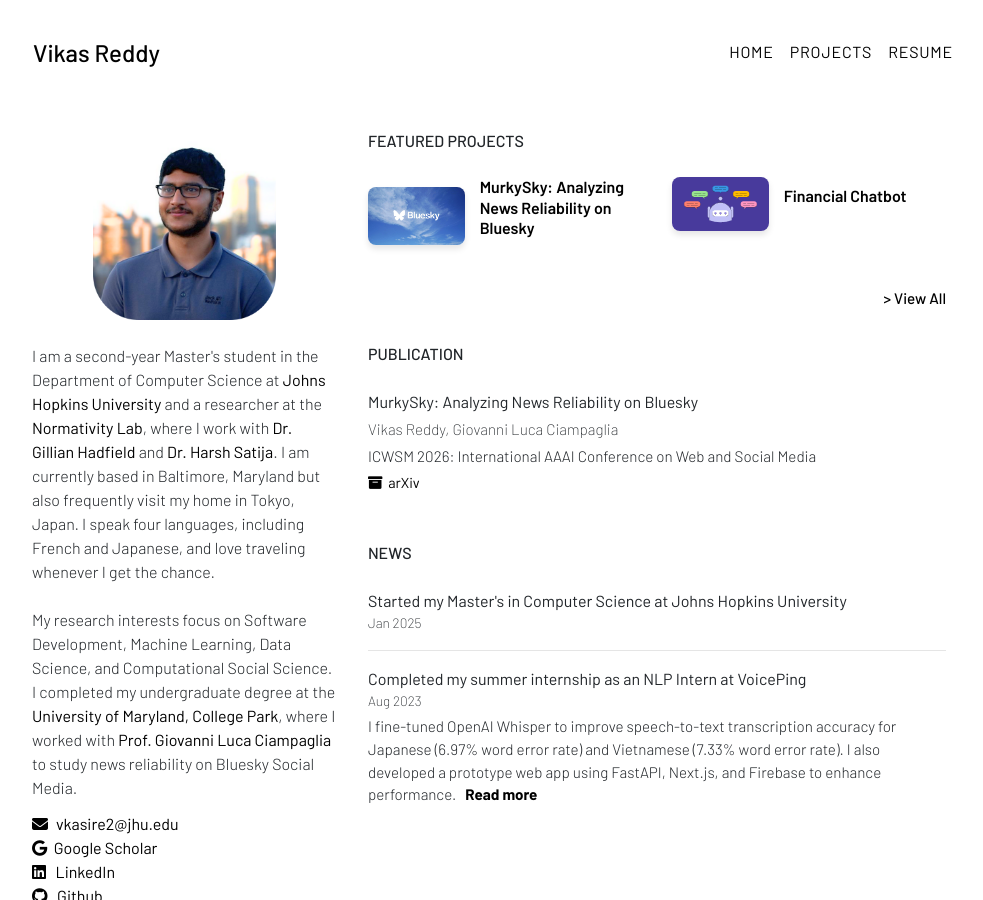
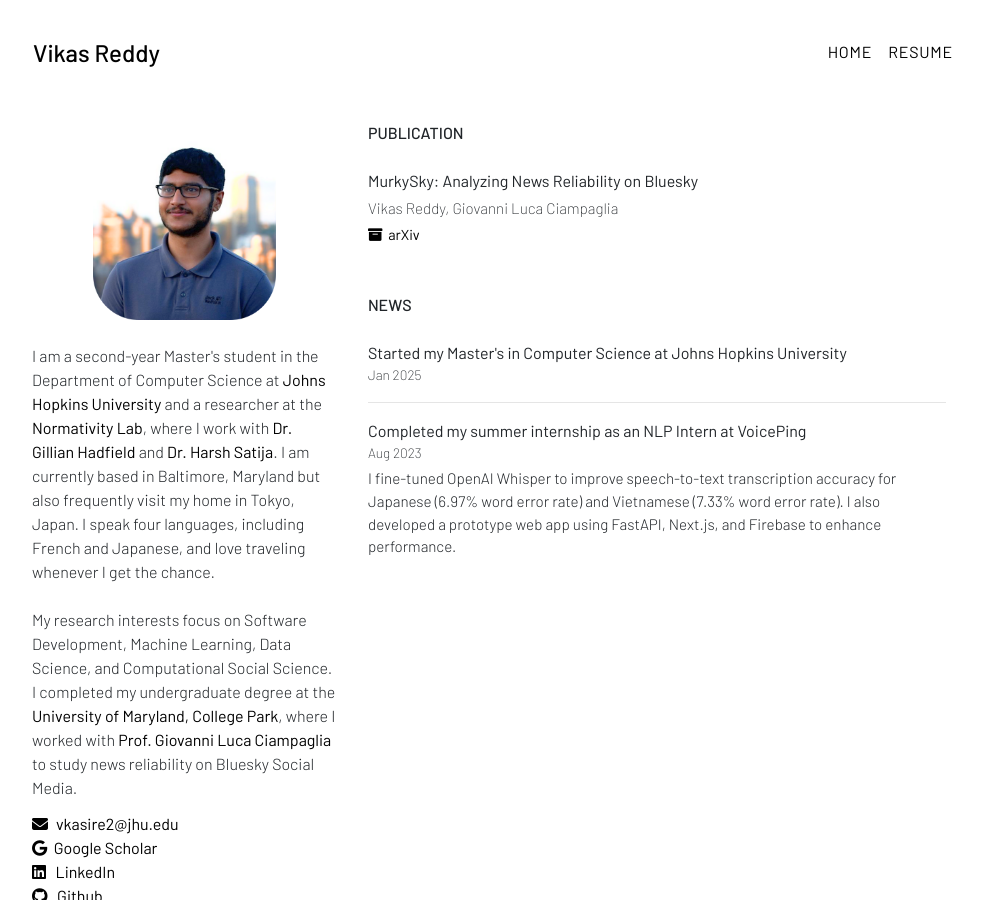
Before and after one commit to vikasreddy85/vikasreddy85.github.io, a Jekyll site: the page built from index.html, in a window 1280 px wide and 900 px high. Shown: the whole window, without its empty margins (143-1126 px from the left). Built offline with Jekyll 4.4.1, drawn with Linux system fonts in a browser that asks for light colours; nearby versions of some CDN libraries; some web fonts are replaced; library files that are not in the unit come from our copies.

Commit message:
feat: updated main page with projects

```diff
--- a/Gemfile
+++ b/Gemfile
@@ -5,3 +5,4 @@
 
 gem "jekyll", ENV["JEKYLL_VERSION"] if ENV["JEKYLL_VERSION"]
 gem "kramdown-parser-gfm" if ENV["JEKYLL_VERSION"] == "~> 3.9"
+gem "webrick", "~> 1.9"
--- a/_data/news.yml
+++ b/_data/news.yml
@@ -3,4 +3,4 @@
     date: "Jan 2025"
   - title: "Completed my summer internship as an NLP Intern at VoicePing"
     date: "Aug 2023"
-    description: "I fine-tuned OpenAI Whisper to improve speech-to-text transcription accuracy for Japanese (6.97% word error rate) and Vietnamese (7.33% word error rate). I also developed a prototype web app using FastAPI, Next.js, and Firebase to enhance performance. &nbsp; <a href='https://docs.voice-ping.com/voiceping-corporation-company-profile/august-2023-fine-tuning-asr-models-for-japanese-and-vietnamese-by-using-openai-whisper-and-azure-speech-studio' style='font-weight: bold; color: #8a8a8a;'>Read more</a>"
+    description: "I fine-tuned OpenAI Whisper to improve speech-to-text transcription accuracy for Japanese (6.97% word error rate) and Vietnamese (7.33% word error rate). I also developed a prototype web app using FastAPI, Next.js, and Firebase to enhance performance."
--- a/_data/publication.yml
+++ b/_data/publication.yml
@@ -3,8 +3,8 @@
     authors:
       - Vikas Reddy
       - Giovanni Luca Ciampaglia
-    venue_short: "ICWSM 2026"
-    venue_long: "International AAAI Conference on Web and Social Media"
+    # venue_short: "ICWSM 2025"
+    # venue_long: "International AAAI Conference on Web and Social Media"
     arxiv: "https://arxiv.org/abs/2501.10557"
     website: "https://csdl.umd.edu/murkysky/"
     api: "https://rapidapi.com/csdl-umd-csdl-umd-default/api/murkysky-api"
--- a/_includes/header.html
+++ b/_includes/header.html
@@ -12,9 +12,9 @@
           <li class="nav-item">
             <a class="nav-link " aria-current="page" href="/">Home</a>
           </li>
-          <li class="nav-item">
+          <!-- <li class="nav-item">
             <a class="nav-link {% if page.url contains 'project' %} active {% endif %}" aria-current="page" href="/project">Projects</a>
-          </li>
+          </li> -->
           <!-- <li class="nav-item">
             <a class="nav-link {% if page.url contains 'publication' %} active {% endif %}" aria-current="page" href="/publication">Publication</a>
           </li> -->
--- a/index.html
+++ b/index.html
@@ -48,10 +48,10 @@
             </div>
         </div>
         <div class="col-12 col-md-8">
-            <div class="container pt-2 px-0 px-md-3">
+            <!-- <div class="container pt-2 px-0 px-md-3">
                 <p style="font-weight: 500 !important; text-transform: uppercase;">Featured Projects</p>
                 <div class="row mt-4">
-                    <!-- Iterate over selected projects -->
+                    Iterate over selected projects
                     {% assign selected_projects = projects | slice: 0, 2 %}
                     {% for project in selected_projects %}
                     <div class="col-12 col-md-6 mb-2">
@@ -94,7 +94,7 @@
                 <div class="d-flex flex-row-reverse mt-4">
                     <a href="{{ 'project' | relative_url }}" style="font-size: .95rem; font-weight: 500 !important;">> View All</a>
                 </div>
-            </div>
+            </div> -->
             <div class="container pb-3 px-0 px-md-3">
                 <p style="font-weight: 500 !important; text-transform: uppercase;">Publication</p>
                 <div class="row mt-4">
```
Also changed, not shown: other parts of index.html (+1 -1 lines), Gemfile.lock, 1 other file.
